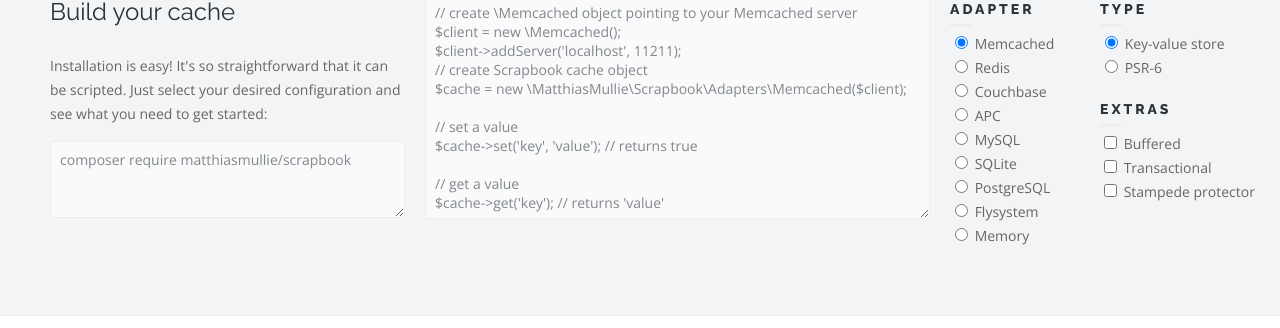
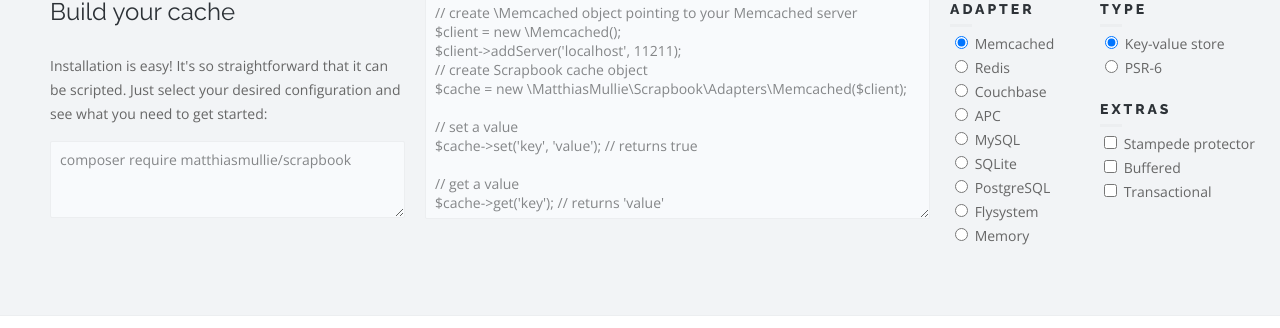
Before and after one commit to matthiasmullie/scrapbook, a Jekyll site: the page built from index.html, in a window 1280 px wide and 1217 px high. Shown: the part 505-833 px from the top of the window. Built offline with Jekyll 4.4.1, drawn with Linux system fonts in a browser that asks for light colours; Markdown is read by kramdown in place of the engine named in the settings; the list of posts is cut into pages by our own code; part of the change alters nothing that is shown.

Commit message:
Make builder return better order of extras

```diff
--- a/_includes/build.html
+++ b/_includes/build.html
@@ -88,6 +88,11 @@
 			<div class="clearfix"></div>
 
 			<form>
+				<input type="checkbox" name="extra" value="stampede" id="extra_stampede" />
+				<label for="extra_stampede">Stampede protector</label>
+
+				<br>
+
 				<input type="checkbox" name="extra" value="buffered" id="extra_buffered" />
 				<label for="extra_buffered">Buffered</label>
 
@@ -95,11 +100,6 @@
 
 				<input type="checkbox" name="extra" value="transactional" id="extra_transactional" />
 				<label for="extra_transactional">Transactional</label>
-
-				<br>
-
-				<input type="checkbox" name="extra" value="stampede" id="extra_stampede" />
-				<label for="extra_stampede">Stampede protector</label>
 			</form>
 		</div>
 
--- a/public/assets/js/custom.js
+++ b/public/assets/js/custom.js
@@ -244,6 +244,12 @@
 	},
 
 	extras = {
+		stampede: {
+			'src-begin': "// create stampede protector layer over our real cache\n" +
+						"$cache = new \\MatthiasMullie\\Scrapbook\\Scale\\StampedeProtector($cache);\n",
+			'src-end': ""
+		},
+
 		buffered: {
 			'src-begin': "// create buffered cache layer over our real cache\n" +
 						"$cache = new \\MatthiasMullie\\Scrapbook\\Buffered\\BufferedStore($cache);\n",
@@ -258,12 +264,6 @@
 						"$cache->begin();\n",
 			'src-end': "// now commit all write operations\n" +
 						"$cache->commit();\n"
-		},
-
-		stampede: {
-			'src-begin': "// create stampede protector layer over our real cache\n" +
-						"$cache = new \\MatthiasMullie\\Scrapbook\\Scale\\StampedeProtector($cache);\n",
-			'src-end': ""
 		}
 	},
 
```
